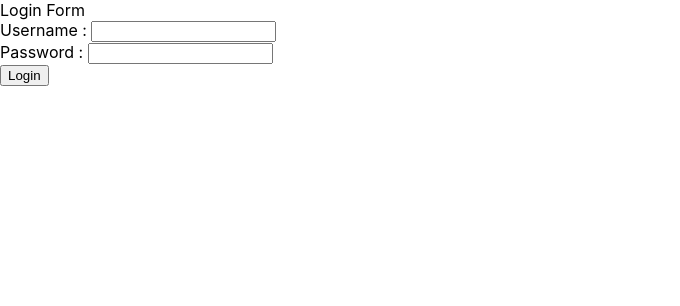
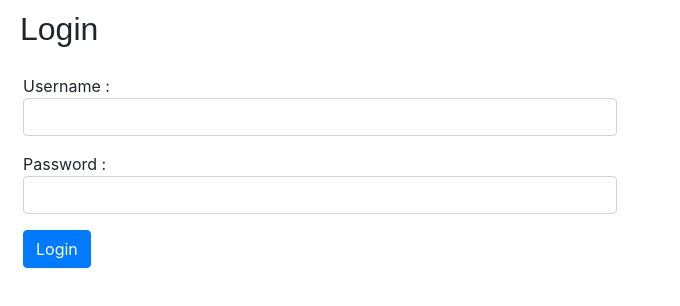
Before and after one commit to sakshiagre28/LoginLogout, a React (Create React App) app in the folder login-logout-react-ui/: page / in a window 1280 px wide. Shown: the top 306 px of the page, without its empty margins (0-680 px from the left). Built offline with nearby package versions, Linux system fonts and the light colour scheme.

Commit message:
LoginLogout

```diff
--- a/login-logout-react-ui/src/components/LoginForm.js
+++ b/login-logout-react-ui/src/components/LoginForm.js
@@ -1,31 +1,61 @@
 import React from 'react';
 import ReactDOM from 'react-dom';
+import {Button} from 'react-bootstrap'
+import 'bootstrap/dist/css/bootstrap.min.css';
+import '../index.css'
 class LoginForm extends React.Component
 {
     constructor(props)
     {
         super();
-        this.loginUser = this.loginUser.bind(this);
+        this.loginUser = this.loginUser.bind(this)
     }
 
     loginUser()
     {
+
         alert("Login successful")
     }
     render(){
+        const headerStyle = {
+            //color: "white",
+            //backgroundColor: "DodgerBlue",
+            padding: "10px",
+            marginLeft : "10px",
+            fontFamily: "Arial"
+          }
+
         return(
         <div>
-            <div>
-            Login Form<br/>
-            <form>
-            Username : <input type ="text" name ="txtUsername"/><br/>
-            Password : <input type ="password" name  = "txtPassword"/><br/>
-            <button onClick = {this.loginUser}>Login</button>
+            <h2 class="h2" style = {headerStyle}>Login</h2>
+            <form className ="form-group">
+
+            <div class ="col-md-6">
+                <div class = "p-2">
+                Username : <input type ="text" name ="txtUsername" className="form-control"/>
+                </div>
+            </div>
+            <div class ="col-md-6">
+                <div class = "p-2">
+                Password : <input type ="password" name  = "txtPassword" className="form-control"/>
+                </div>
+            </div>
+            <div class ="col-md-6">
+                <div class = "p-2">
+                <Button variant="primary" onClick = {this.loginUser}>Login</Button>
+                </div>
+            </div>
+
             </form>
-            </div>
+
         </div>
     )
         }
 }
 
 export default LoginForm;
+
+/*
+
+style="text-align: center; padding-top: 35px; padding-bottom: 30px; color: white;"
+*/
```
Also changed, not shown: 1 other file (tests, documents, lock files or other folders).
